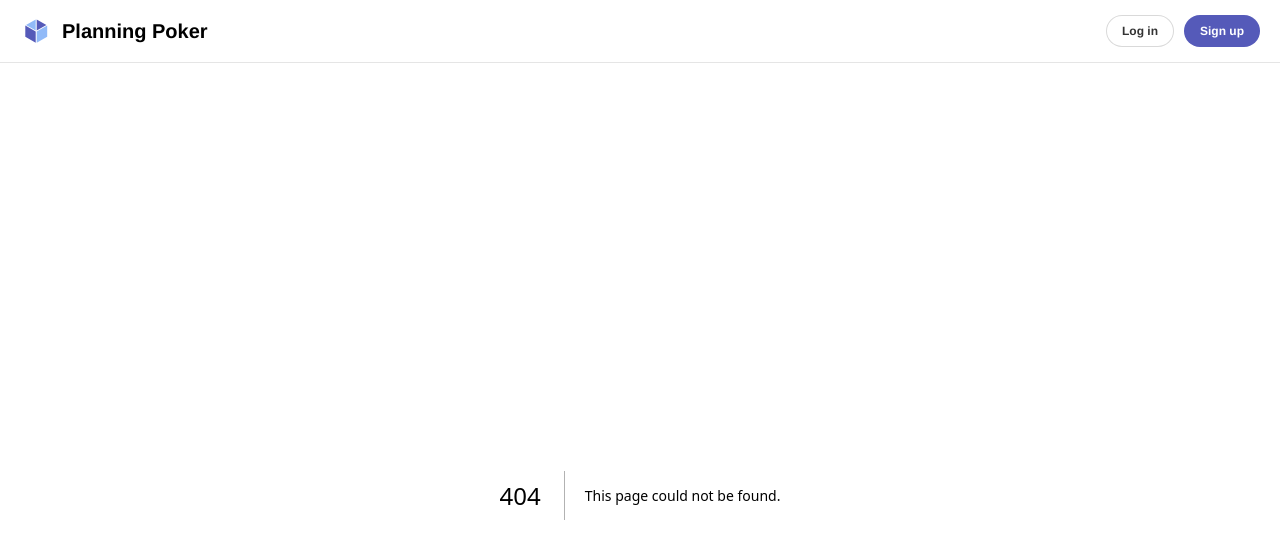
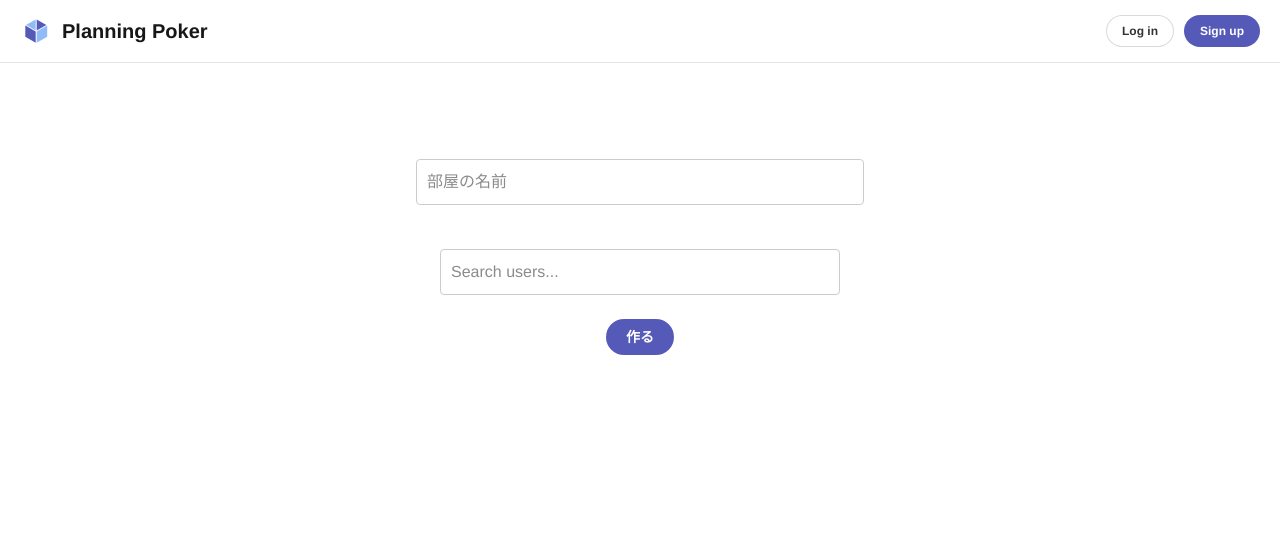
Before and after one commit to ysknsid25/planning-poker, a Next.js app: page /room/create in a window 1280 px wide. Before the commit this address had no page. Shown: the top 558 px of the page. Built offline with nearby package versions, Linux system fonts and the light colour scheme.

Commit message:
feat: register
Signed-off-by: ysknsid25 <kengo071225@gmail.com>

```diff
--- /dev/null
+++ b/src/app/room/create/page.tsx
@@ -0,0 +1,37 @@
+"use client";
+
+import { useState } from "react";
+import { Input } from "../../../stories/atoms/input/Input";
+import { UserSearch, User } from "../../../stories/organisms/user-search/UserSearch";
+import { Button } from "../../../stories/button/Button";
+
+const mockSearch = async (query: string): Promise<User[]> => {
+  const users: User[] = [
+    { id: "1", name: "Alice", avatarSrc: "https://i.pravatar.cc/150?u=1" },
+    { id: "2", name: "Bob", avatarSrc: "https://i.pravatar.cc/150?u=2" },
+    { id: "3", name: "Charlie", avatarSrc: "https://i.pravatar.cc/150?u=3" },
+  ];
+  return users.filter((u) => u.name.toLowerCase().includes(query.toLowerCase()));
+};
+
+export default function CreateRoomPage() {
+  const [roomName, setRoomName] = useState("");
+  const [selectedUsers, setSelectedUsers] = useState<User[]>([]);
+
+  return (
+    <div className="flex flex-col items-center gap-6 max-w-md mx-auto mt-16">
+      <Input
+        placeholder="部屋の名前"
+        value={roomName}
+        onChange={(e) => setRoomName(e.target.value)}
+      />
+      <UserSearch
+        onSearch={mockSearch}
+        selectedUsers={selectedUsers}
+        onUserSelect={(user) => setSelectedUsers((prev) => [...prev, user])}
+        onUserRemove={(user) => setSelectedUsers((prev) => prev.filter((u) => u.id !== user.id))}
+      />
+      <Button primary label="作る" />
+    </div>
+  );
+}
```
Also changed, not shown: src/stories/atoms/input/Input.tsx (+3 -1 lines), src/stories/organisms/user-search/UserSearch.tsx (+3 -1 lines).
